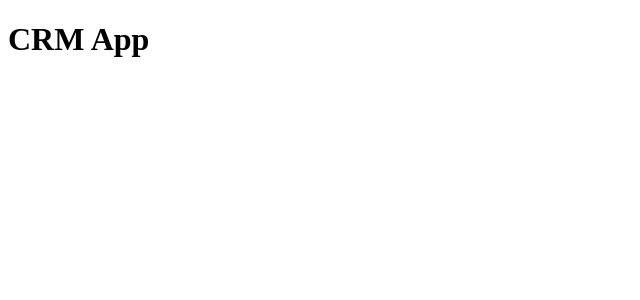
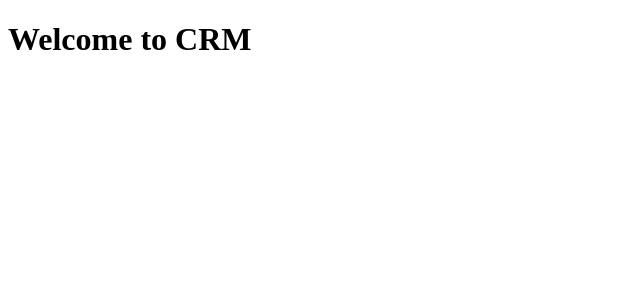
Before and after one commit to afroztechexactly/CRM, an Angular app: page / in a window 1280 px wide. Shown: the top 300 px of the page, without its empty margins (0-640 px from the left). Built offline with nearby package versions, Linux system fonts and the light colour scheme.

Commit message:
updates to deploy to heroku new

```diff
--- a/src/app/app.component.html
+++ b/src/app/app.component.html
@@ -1 +1 @@
-<h1>CRM App</h1>
+<h1>Welcome to CRM</h1>
```
